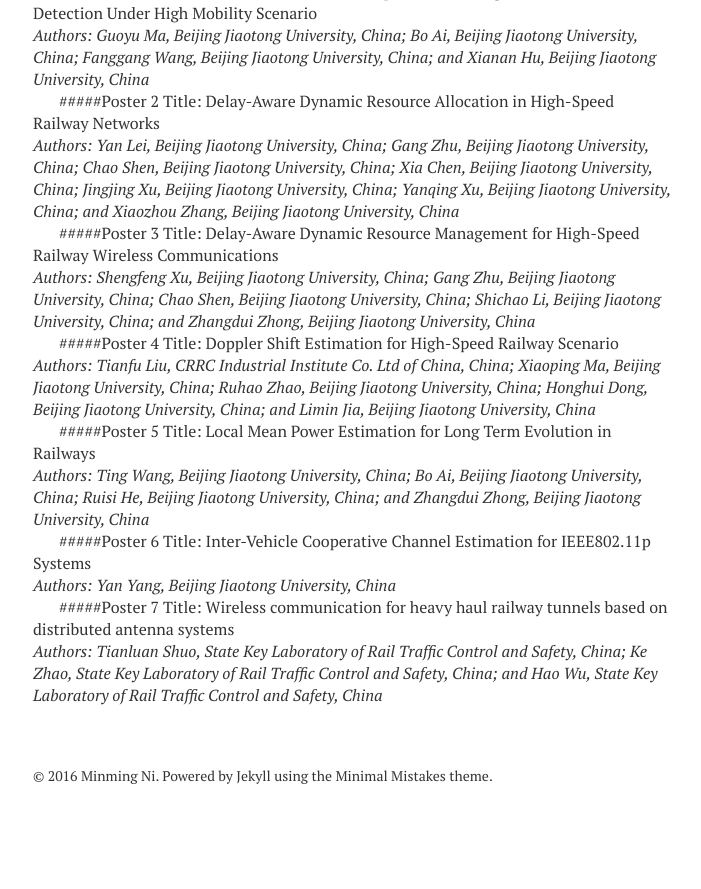
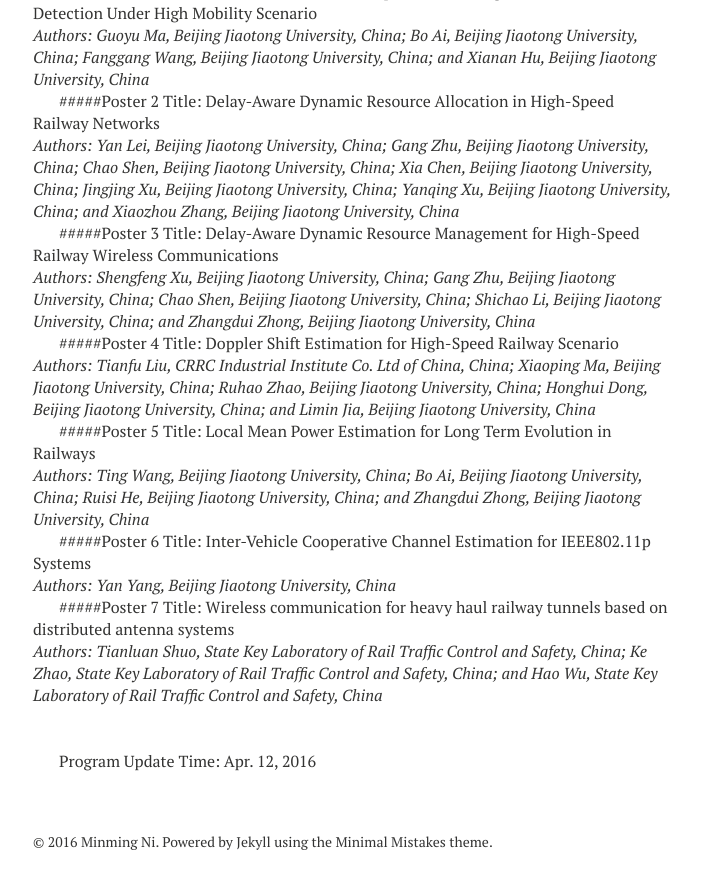
Before and after one commit to maxxx437/hsrcom2016, a Jekyll site: the page built from program/index.md, in a window 1280 px wide and 900 px high, scrolled down 1776 px. Shown: the top 889 px of the window, without its empty margins (287-988 px from the left). Built offline with Jekyll 4.4.1, drawn with Linux system fonts in a browser that asks for light colours; nearby versions of some CDN libraries; before the commit the page ends 2610 px from its top, so only the background shows below that.

Commit message:
Update index.md

```diff
--- a/program/index.md
+++ b/program/index.md
@@ -89,4 +89,6 @@ Title: Inter-Vehicle Cooperative Channel Estimation for IEEE802.11p Systems<br>
 
 #####Poster 7
 Title: Wireless communication for heavy haul railway tunnels based on distributed antenna systems<br>
-*Authors: Tianluan Shuo, State Key Laboratory of Rail Traffic Control and Safety, China; Ke Zhao, State Key Laboratory of Rail Traffic Control and Safety, China; and Hao Wu, State Key Laboratory of Rail Traffic Control and Safety, China*
+*Authors: Tianluan Shuo, State Key Laboratory of Rail Traffic Control and Safety, China; Ke Zhao, State Key Laboratory of Rail Traffic Control and Safety, China; and Hao Wu, State Key Laboratory of Rail Traffic Control and Safety, China*<br><br><br>
+
+Program Update Time: Apr. 12, 2016
```
